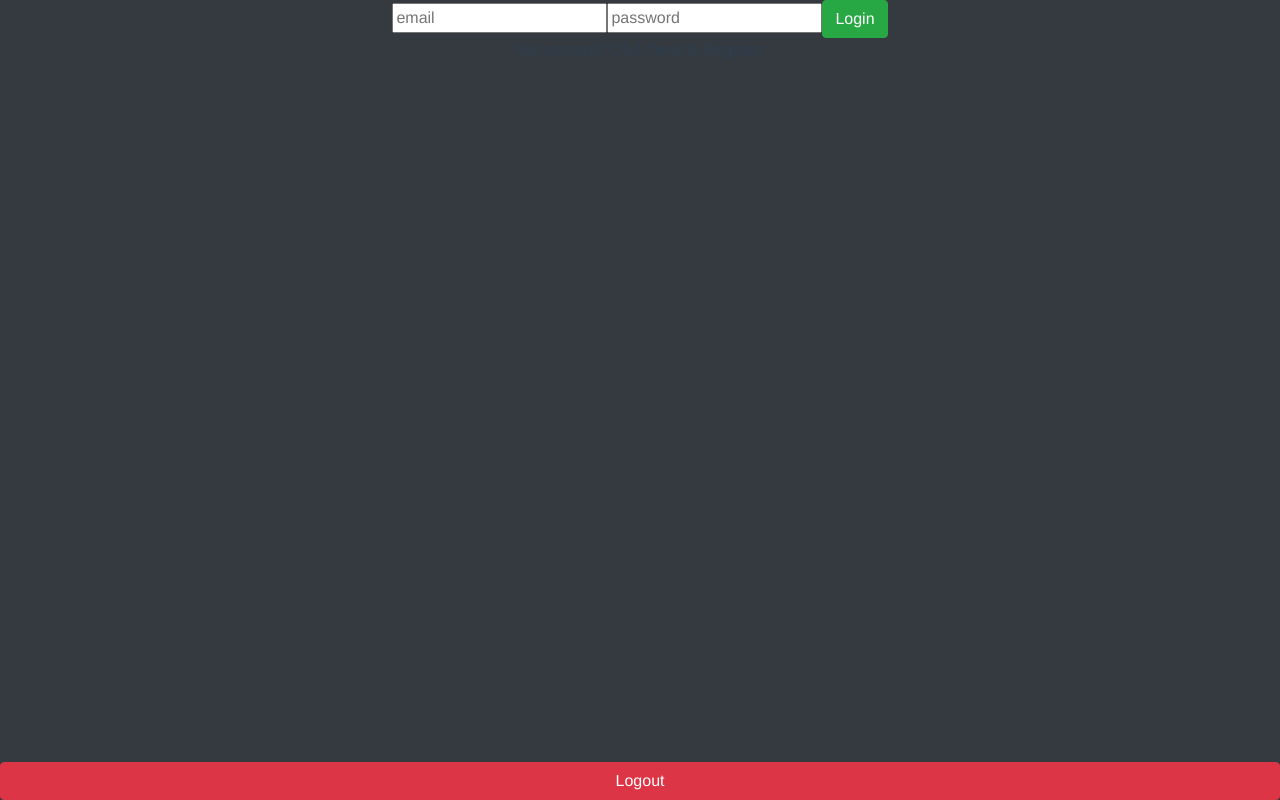
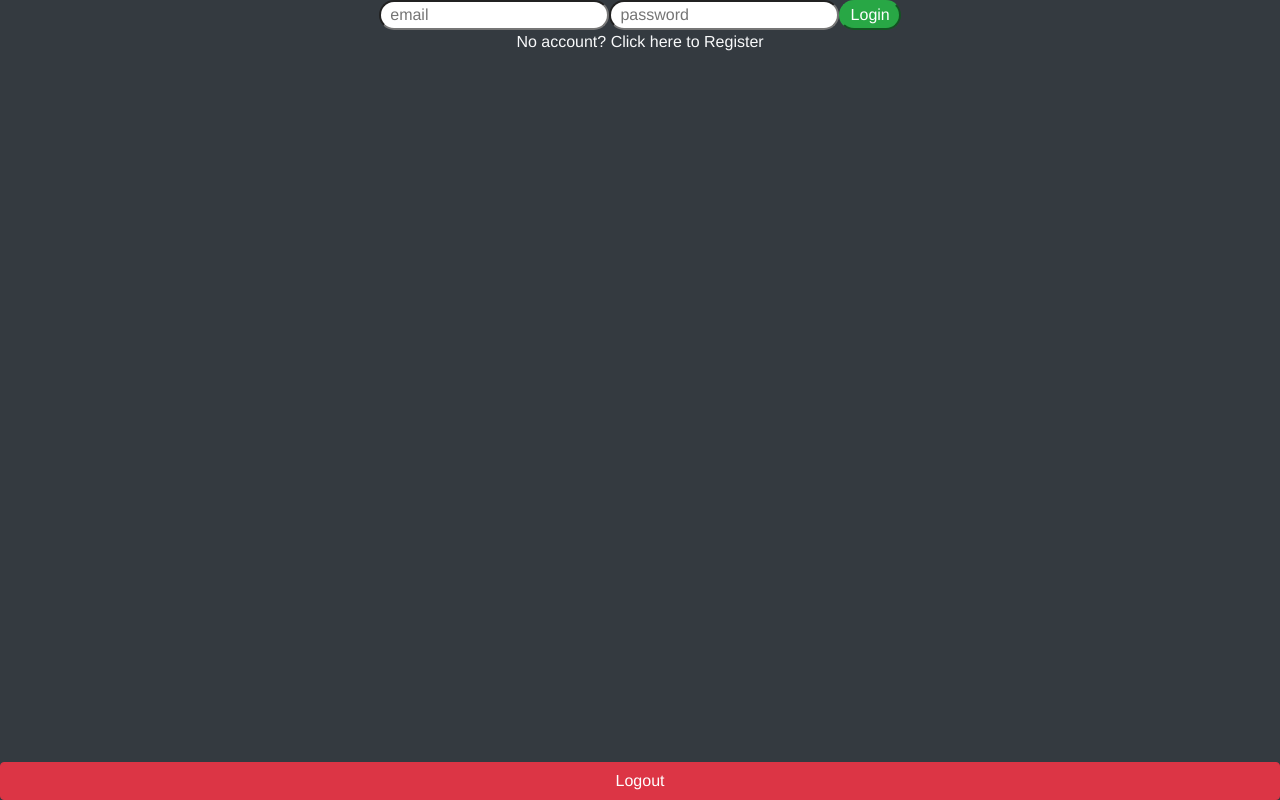
Before and after one commit to BradenDykstra/kanban, a Vue app in the folder client/: page /#/login in a window 1280 px wide. Built offline with nearby package versions, Linux system fonts and the light colour scheme; no server answers.

Commit message:
styled the login and allboards

```diff
--- a/client/src/views/AllBoards.vue
+++ b/client/src/views/AllBoards.vue
@@ -1,6 +1,6 @@
 <template>
-  <div class="boards">
-    WELCOME TO THE BOARDS!!!
+  <div class="boards text-light">
+    <h2>WELCOME TO THE BOARDS!!!</h2>
     <form @submit.prevent="addBoard">
       <input class="badge-pill" type="text" placeholder="title" v-model="newBoard.title" required />
       <input
@@ -12,7 +12,12 @@
       <button class="badge badge-pill btn-success" type="submit">Create Board</button>
     </form>
     <div v-for="board in boards" :key="board._id">
-      <router-link :to="{name: 'board', params: { boardId: board._id }}">{{board.title}}</router-link>
+      <div class="my-1 link badge badge-pill badge-primary text-light">
+        <router-link
+          class="link"
+          :to="{name: 'board', params: { boardId: board._id }}"
+        >{{board.title}}</router-link>
+      </div>
     </div>
   </div>
 </template>
@@ -44,3 +49,11 @@ export default {
   }
 };
 </script>
+
+<style scoped>
+.link {
+  color: #f8f9fa;
+  height: 30px;
+  font-size: 20px;
+}
+</style>
--- a/client/src/views/Login.vue
+++ b/client/src/views/Login.vue
@@ -1,15 +1,15 @@
 <template>
-  <div class="login">
+  <div class="login text-light">
     <form v-if="loginForm" @submit.prevent="loginUser">
-      <input type="email" v-model="creds.email" placeholder="email" />
-      <input type="password" v-model="creds.password" placeholder="password" />
-      <button class="btn btn-success" type="submit">Login</button>
+      <input class="badge-pill" type="email" v-model="creds.email" placeholder="email" />
+      <input class="badge-pill" type="password" v-model="creds.password" placeholder="password" />
+      <button class="badge-pill btn-success" type="submit">Login</button>
     </form>
     <form v-else @submit.prevent="register">
-      <input type="text" v-model="newUser.name" placeholder="name" />
-      <input type="email" v-model="newUser.email" placeholder="email" />
-      <input type="password" v-model="newUser.password" placeholder="password" />
-      <button class="btn btn-warning" type="submit">Create Account</button>
+      <input class="badge-pill" type="text" v-model="newUser.name" placeholder="name" />
+      <input class="badge-pill" type="email" v-model="newUser.email" placeholder="email" />
+      <input class="badge-pill" type="password" v-model="newUser.password" placeholder="password" />
+      <button class="badge-pill btn-warning" type="submit">Create Account</button>
     </form>
     <div class="action" @click="loginForm = !loginForm">
       <p v-if="loginForm">No account? Click here to Register</p>
```
